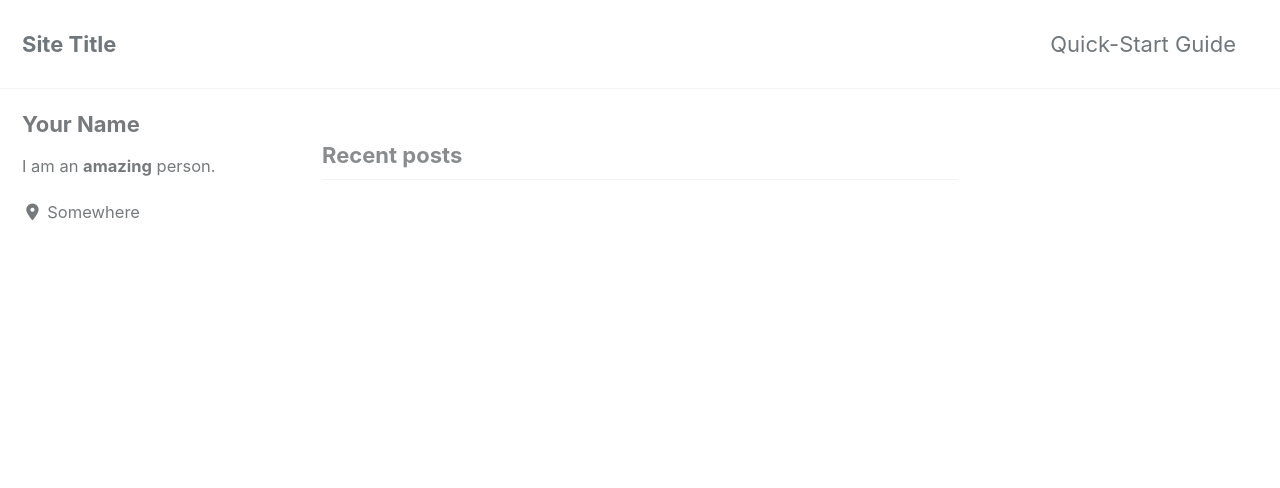
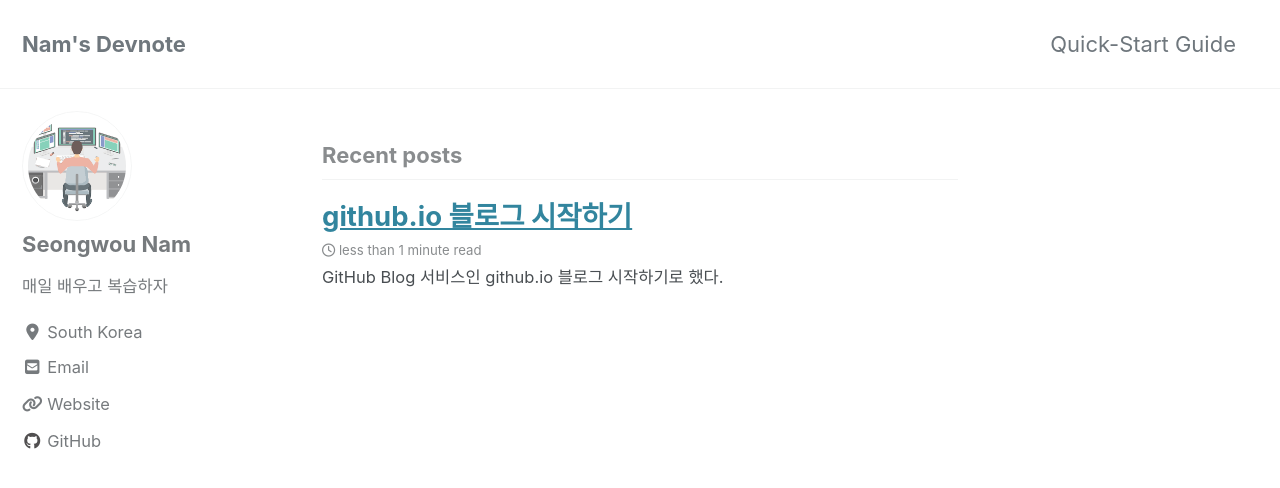
Before and after one commit to Lionhead93/lionhead93.github.io, a Jekyll site: the page built from index.html, in a window 1280 px wide and 900 px high. Shown: the top 488 px of the window. Built offline with Jekyll 4.4.1, drawn with Linux system fonts in a browser that asks for light colours; cached includes are drawn as plain includes; nearby versions of some CDN libraries; the list of posts is cut into pages by our own code; some of the changed text lies outside the part shown.

Commit message:
first post

```diff
--- a/_config.yml
+++ b/_config.yml
@@ -12,113 +12,111 @@
 
 # theme                  : "minimal-mistakes-jekyll"
 # remote_theme           : "mmistakes/minimal-mistakes"
-minimal_mistakes_skin    : "default" # "air", "aqua", "contrast", "dark", "dirt", "neon", "mint", "plum", "sunrise"
+minimal_mistakes_skin: "default" # "air", "aqua", "contrast", "dark", "dirt", "neon", "mint", "plum", "sunrise"
 
 # Site Settings
-locale                   : "en-US"
-title                    : "Site Title"
-title_separator          : "-"
-subtitle                 : # site tagline that appears below site title in masthead
-name                     : "Your Name"
-description              : "An amazing website."
-url                      : # the base hostname & protocol for your site e.g. "https://mmistakes.github.io"
-baseurl                  : # the subpath of your site, e.g. "/blog"
-repository               : # GitHub username/repo-name e.g. "mmistakes/minimal-mistakes"
-teaser                   : # path of fallback teaser image, e.g. "/assets/images/500x300.png"
-logo                     : # path of logo image to display in the masthead, e.g. "/assets/images/88x88.png"
-masthead_title           : # overrides the website title displayed in the masthead, use " " for no title
+locale: "en-US"
+title: "Nam's Devnote"
+title_separator: "-"
+name: "Nam's DevNote"
+description: "Everyday learn"
+url: "https://lionhead93.github.io" # the base hostname & protocol for your site e.g. "https://mmistakes.github.io"
+baseurl: # the subpath of your site, e.g. "/blog"
+repository: # GitHub username/repo-name e.g. "mmistakes/minimal-mistakes"
+teaser: "/assets/images/50124740.png" # path of fallback teaser image, e.g. "/assets/images/500x300.png"
+logo: # path of logo image to display in the masthead, e.g. "/assets/images/88x88.png"
+masthead_title: # overrides the website title displayed in the masthead, use " " for no title
 # breadcrumbs            : false # true, false (default)
-words_per_minute         : 200
+words_per_minute: 200
 comments:
-  provider               : # false (default), "disqus", "discourse", "facebook", "staticman", "staticman_v2", "utterances", "custom"
+  provider: disqus # false (default), "disqus", "discourse", "facebook", "staticman", "staticman_v2", "utterances", "custom"
   disqus:
-    shortname            : # https://help.disqus.com/customer/portal/articles/466208-what-s-a-shortname-
+    shortname: "lionhead93-github-io" # https://help.disqus.com/customer/portal/articles/466208-what-s-a-shortname-
   discourse:
-    server               : # https://meta.discourse.org/t/embedding-discourse-comments-via-javascript/31963 , e.g.: meta.discourse.org
+    server: # https://meta.discourse.org/t/embedding-discourse-comments-via-javascript/31963 , e.g.: meta.discourse.org
   facebook:
     # https://developers.facebook.com/docs/plugins/comments
-    appid                :
-    num_posts            : # 5 (default)
-    colorscheme          : # "light" (default), "dark"
+    appid:
+    num_posts: # 5 (default)
+    colorscheme: # "light" (default), "dark"
   utterances:
-    theme                : # "github-light" (default), "github-dark"
-    issue_term           : # "pathname" (default)
+    theme: # "github-light" (default), "github-dark"
+    issue_term: # "pathname" (default)
 staticman:
-  allowedFields          : # ['name', 'email', 'url', 'message']
-  branch                 : # "master"
-  commitMessage          : # "New comment by {fields.name}"
-  filename               : # comment-{@timestamp}
-  format                 : # "yml"
-  moderation             : # true
-  path                   : # "/_data/comments/{options.slug}" (default)
-  requiredFields         : # ['name', 'email', 'message']
+  allowedFields: # ['name', 'email', 'url', 'message']
+  branch: # "master"
+  commitMessage: # "New comment by {fields.name}"
+  filename: # comment-{@timestamp}
+  format: # "yml"
+  moderation: # true
+  path: # "/_data/comments/{options.slug}" (default)
+  requiredFields: # ['name', 'email', 'message']
   transforms:
-    email                : # "md5"
+    email: # "md5"
   generatedFields:
     date:
-      type               : # "date"
+      type: # "date"
       options:
-        format           : # "iso8601" (default), "timestamp-seconds", "timestamp-milliseconds"
-  endpoint               : # URL of your own deployment with trailing slash, will fallback to the public instance
+        format: # "iso8601" (default), "timestamp-seconds", "timestamp-milliseconds"
+  endpoint: # URL of your own deployment with trailing slash, will fallback to the public instance
 reCaptcha:
-  siteKey                :
-  secret                 :
+  siteKey:
+  secret:
 atom_feed:
-  path                   : # blank (default) uses feed.xml
-search                   : # true, false (default)
-search_full_content      : # true, false (default)
-search_provider          : # lunr (default), algolia, google
+  path: # blank (default) uses feed.xml
+search: # true, false (default)
+search_full_content: # true, false (default)
+search_provider: # lunr (default), algolia, google
 algolia:
-  application_id         : # YOUR_APPLICATION_ID
-  index_name             : # YOUR_INDEX_NAME
-  search_only_api_key    : # YOUR_SEARCH_ONLY_API_KEY
-  powered_by             : # true (default), false
+  application_id: # YOUR_APPLICATION_ID
+  index_name: # YOUR_INDEX_NAME
+  search_only_api_key: # YOUR_SEARCH_ONLY_API_KEY
+  powered_by: # true (default), false
 google:
-  search_engine_id       : # YOUR_SEARCH_ENGINE_ID
-  instant_search         : # false (default), true
+  search_engine_id: # YOUR_SEARCH_ENGINE_ID
+  instant_search: # false (default), true
 # SEO Related
-google_site_verification :
-bing_site_verification   :
-yandex_site_verification :
-naver_site_verification  :
+google_site_verification:
+bing_site_verification:
+yandex_site_verification:
+naver_site_verification:
 
 # Social Sharing
 twitter:
-  username               :
+  username:
 facebook:
-  username               :
-  app_id                 :
-  publisher              :
-og_image                 : # Open Graph/Twitter default site image
+  username:
+  app_id:
+  publisher:
+og_image: "/assets/images/50124740.png" # Open Graph/Twitter default site image
 # For specifying social profiles
 # - https://developers.google.com/structured-data/customize/social-profiles
 social:
-  type                   : # Person or Organization (defaults to Person)
-  name                   : # If the user or organization name differs from the site's name
+  type: # Person or Organization (defaults to Person)
+  name: # If the user or organization name differs from the site's name
   links: # An array of links to social media profiles
 
 # Analytics
 analytics:
-  provider               : false # false (default), "google", "google-universal", "custom"
+  provider: false # false (default), "google", "google-universal", "custom"
   google:
-    tracking_id          :
-    anonymize_ip         : # true, false (default)
-
+    tracking_id:
+    anonymize_ip: # true, false (default)
 
 # Site Author
 author:
-  name             : "Your Name"
-  avatar           : # path of avatar image, e.g. "/assets/images/bio-photo.jpg"
-  bio              : "I am an **amazing** person."
-  location         : "Somewhere"
-  email            :
+  name: "Seongwou Nam"
+  avatar: "/assets/images/50124740.png" # path of avatar image, e.g. "/assets/images/bio-photo.jpg"
+  bio: "매일 배우고 복습하자"
+  location: "South Korea"
+  email:
   links:
     - label: "Email"
       icon: "fas fa-fw fa-envelope-square"
-      # url: mailto:your.name@email.com
+      url: mailto:lionhead115@naver.com
     - label: "Website"
       icon: "fas fa-fw fa-link"
-      # url: "https://your-website.com"
+      url: "https://lionhead93.com"
     - label: "Twitter"
       icon: "fab fa-fw fa-twitter-square"
       # url: "https://twitter.com/"
@@ -127,7 +125,7 @@ author:
       # url: "https://facebook.com/"
     - label: "GitHub"
       icon: "fab fa-fw fa-github"
-      # url: "https://github.com/"
+      url: "https://github.com/Lionhead93"
     - label: "Instagram"
       icon: "fab fa-fw fa-instagram"
       # url: "https://instagram.com/"
@@ -143,7 +141,7 @@ footer:
       # url:
     - label: "GitHub"
       icon: "fab fa-fw fa-github"
-      # url:
+      url: "https://github.com/Lionhead93"
     - label: "GitLab"
       icon: "fab fa-fw fa-gitlab"
       # url:
@@ -153,7 +151,6 @@ footer:
     - label: "Instagram"
       icon: "fab fa-fw fa-instagram"
       # url:
-
 
 # Reading Files
 include:
@@ -191,14 +188,12 @@ keep_files:
 encoding: "utf-8"
 markdown_ext: "markdown,mkdown,mkdn,mkd,md"
 
-
 # Conversion
 markdown: kramdown
 highlighter: rouge
 lsi: false
 excerpt_separator: "\n\n"
 incremental: false
-
 
 # Markdown Processing
 kramdown:
@@ -211,19 +206,16 @@ kramdown:
   smart_quotes: lsquo,rsquo,ldquo,rdquo
   enable_coderay: false
 
-
 # Sass/SCSS
 sass:
   sass_dir: _sass
   style: compressed # https://sass-lang.com/documentation/file.SASS_REFERENCE.html#output_style
-
 
 # Outputting
 permalink: /:categories/:title/
 paginate: 5 # amount of posts to show
 paginate_path: /page:num/
 timezone: # https://en.wikipedia.org/wiki/List_of_tz_database_time_zones
-
 
 # Plugins (previously gems:)
 plugins:
@@ -240,7 +232,6 @@ whitelist:
   - jekyll-gist
   - jekyll-feed
   - jekyll-include-cache
-
 
 # Archives
 #  Type
@@ -270,14 +261,12 @@ tag_archive:
 #     category: /categories/:name/
 #     tag: /tags/:name/
 
-
 # HTML Compression
 # - https://jch.penibelst.de/
 compress_html:
   clippings: all
   ignore:
     envs: development
-
 
 # Defaults
 defaults:
@@ -289,6 +278,20 @@ defaults:
       layout: single
       author_profile: true
       read_time: true
-      comments: # true
+      comments: true
       share: true
       related: true
+      toc_ads: true
+      toc_sticky: true
+
+  # _pages
+  - scope:
+      path: ""
+      type: pages
+    values:
+      layout: single
+      author_profile: true
+      read_time: false
+      comments: false
+      share: true
+      related: false
--- /dev/null
+++ b/_posts/2019-12-20-first.md
@@ -0,0 +1,20 @@
+---
+title:  "github.io 블로그 시작하기"
+excerpt: "GitHub Blog 서비스인 github.io 블로그 시작하기로 했다."
+
+categories:
+  - Blog
+tags:
+  - Blog
+last_modified_at: 2019-04-13T08:06:00-05:00
+---
+
+GitHub Blog 서비스인 github.io 블로그 시작하기로 했다.
+GitHub Blog 서비스의 이름은 Pages이다.
+
+Pages가 다른 블로그 플랫폼 보다 편한 것 같아서 마음에 든다.
+다른 사람들도 같이 많이 사용했으면 좋겠다는 생각이 든다.
+
+YFM에서 정의한 제목을 이중 괄호 구문으로 본문에 추가할 수 있다.
+이 글의 제목은 {{ page.title }}이고
+마지막으로 수정된 시간은 {{ page.last_modified_at }}이다.
```
Also changed, not shown: README.md (deleted), assets/images/50124740.png (added).
